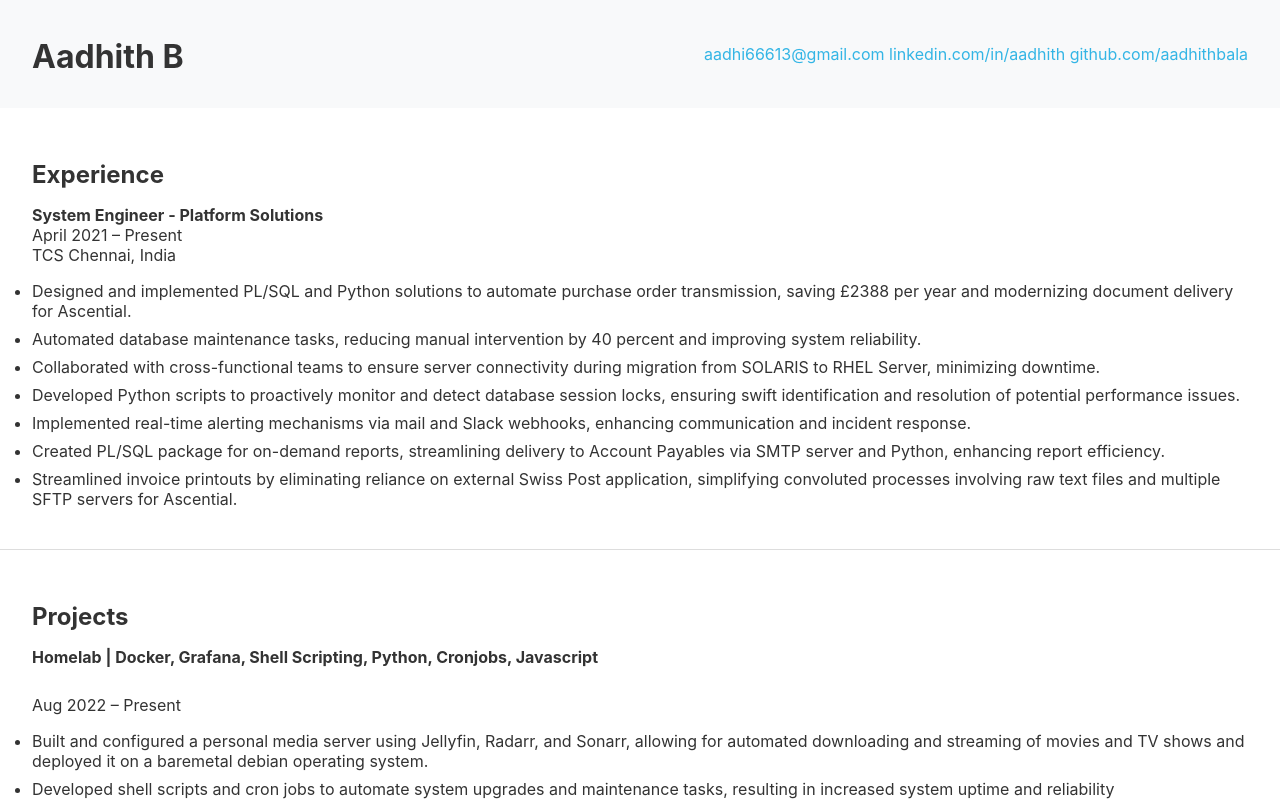
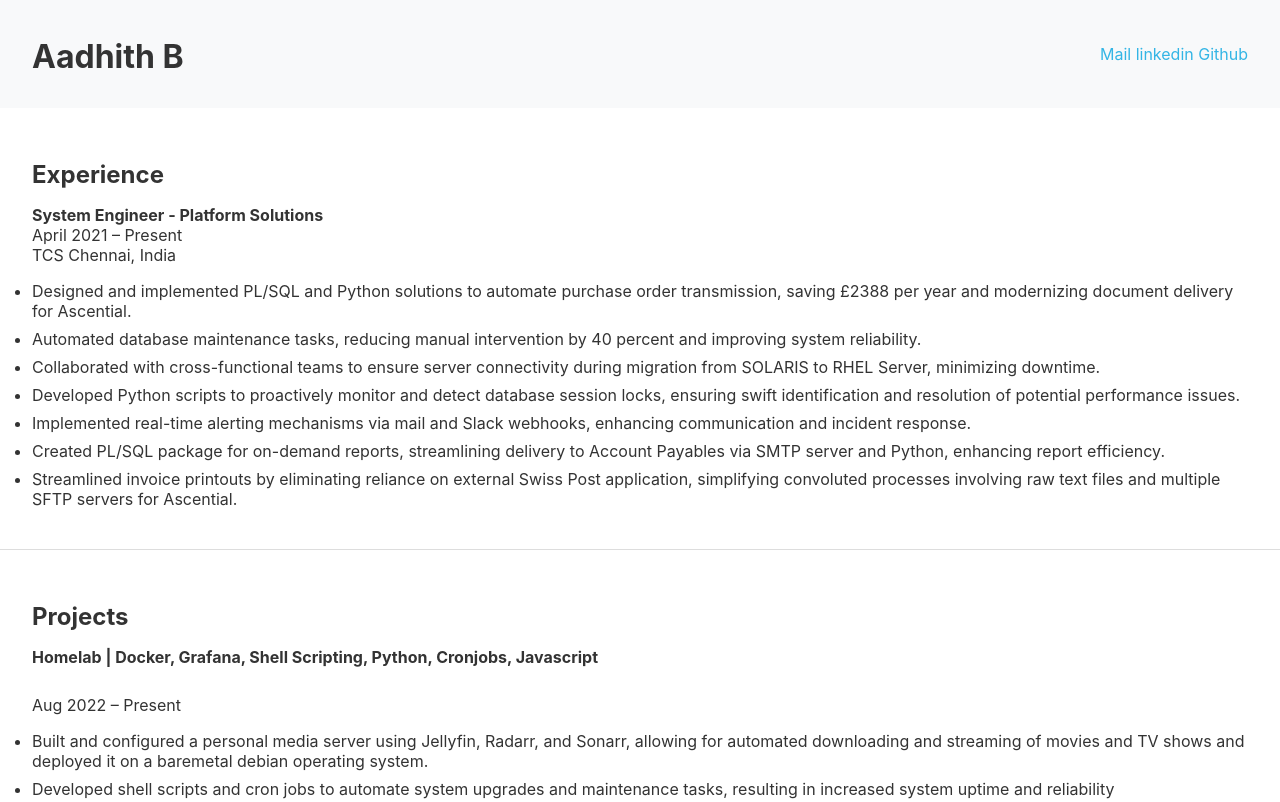
Before and after one commit to aadhithbala/Cloud_Resume, a plain HTML site: page index.html in a window 1280 px wide. Shown: the top 802 px of the page. Drawn offline with Linux system fonts and the light colour scheme.

```diff
--- a/index.html
+++ b/index.html
@@ -10,9 +10,9 @@
     <header>
       <h1>Aadhith B</h1>
       <p class="contact">
-        <a href="mailto:aadhi66613@gmail.com">aadhi66613@gmail.com</a>
-        <a href="https://linkedin.com/in/aadhith">linkedin.com/in/aadhith</a>
-        <a href="https://github.com/aadhithbala">github.com/aadhithbala</a>
+        <a class="mail" href="mailto:aadhi66613@gmail.com">Mail</a>
+        <a class="linkedin" href="https://linkedin.com/in/aadhith">linkedin</a>
+        <a class="github" href="https://github.com/aadhithbala">Github</a>
       </p>
     </header>
 
--- a/style.css
+++ b/style.css
@@ -1,3 +1,7 @@
+/* * {
+  border: solid 2px red;
+} */
+
 /* Global Styles */
 body {
   font-family: "Inter", sans-serif;
```
Also changed, not shown: assets/icons/logo-github.svg (added), assets/icons/logo-linkedin.svg (added), assets/icons/mail-open-outline.svg (added).
